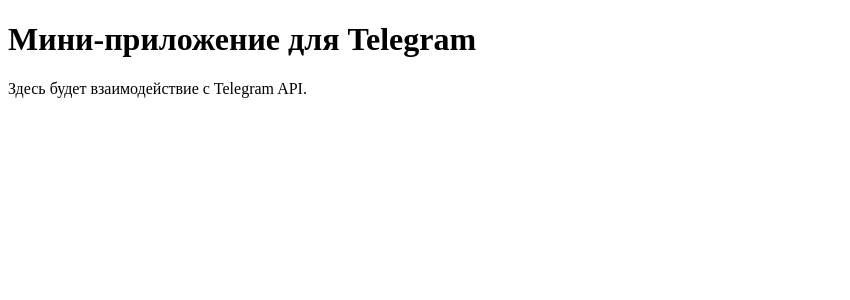
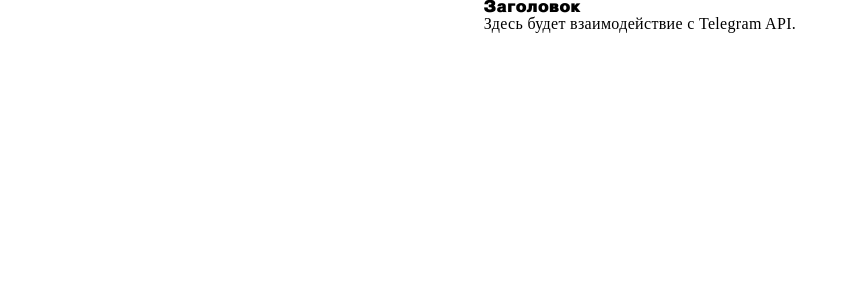
Before and after one commit to NataliaMuratova1979/Telegram-gpt, a React (Vite) app: page / in a window 1280 px wide. Shown: the top 300 px of the page, without its empty margins (0-850 px from the left). Built offline with nearby package versions, Linux system fonts and the light colour scheme.

Commit message:
Создан компонент Title

```diff
--- a/package.json
+++ b/package.json
@@ -8,7 +8,9 @@
     "build": "vite build",
     "preview": "vite preview",
     "prepare": "husky install",
-    "test": "echo \"Error: no test specified\" && exit 1"
+    "test": "echo \"Error: no test specified\" && exit 1",
+     "start": "react-scripts start"
+
   },
   "keywords": [],
   "author": "",
--- a/src/App.tsx
+++ b/src/App.tsx
@@ -1,9 +1,11 @@
 import React from 'react';
+import { Title } from './shared/ui/Title';
+import './app/styles/index.css';
 
 export const App: React.FC = () => {
   return (
     <div>
-      <h1>Мини-приложение для Telegram</h1>
+      <Title as="h1">Заголовок</Title>
       <p>Здесь будет взаимодействие с Telegram API.</p>
     </div>
   );
--- /dev/null
+++ b/src/declarations.d.ts
@@ -0,0 +1 @@
+declare module '*.module.css';
--- /dev/null
+++ b/src/shared/ui/Title/Title.tsx
@@ -0,0 +1,19 @@
+import type { ITitleProps } from './types';
+import styles from './title.module.css';
+
+export function Title({
+  as: Tag,
+  className,
+  children,
+  ...rest
+}: ITitleProps) {
+  const titleClasses = [styles.title, className]
+    .filter(Boolean)
+    .join(' ');
+
+  return (
+    <Tag className={titleClasses} {...rest}>
+      {children}
+    </Tag>
+  );
+}
--- /dev/null
+++ b/src/shared/ui/Title/index.ts
@@ -0,0 +1 @@
+export * from './Title';
--- /dev/null
+++ b/src/shared/ui/Title/title.module.css
@@ -0,0 +1,5 @@
+.title {
+  color: var(--font-color-primary);
+  font-family: var(--font-family-head);
+  font-weight: var(--font-weight-head);
+}
--- /dev/null
+++ b/src/shared/ui/Title/types.ts
@@ -0,0 +1,8 @@
+import { HTMLAttributes } from 'react';
+
+export type TitleTag = 'h1' | 'h2' | 'h3' | 'h4';
+
+export interface ITitleProps extends HTMLAttributes<HTMLHeadingElement> {
+  as: TitleTag;
+  // size убран
+}
```
Also changed, not shown: 2 other files (tests, documents, lock files or other folders).
